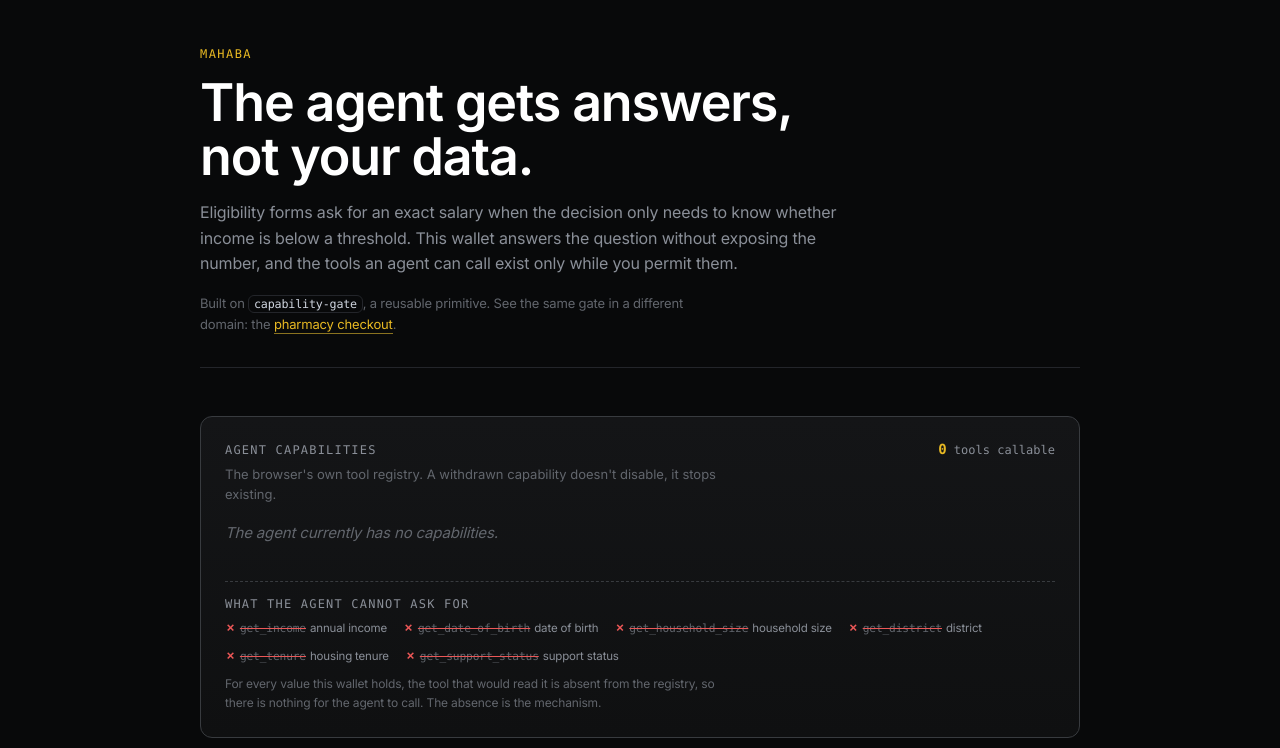
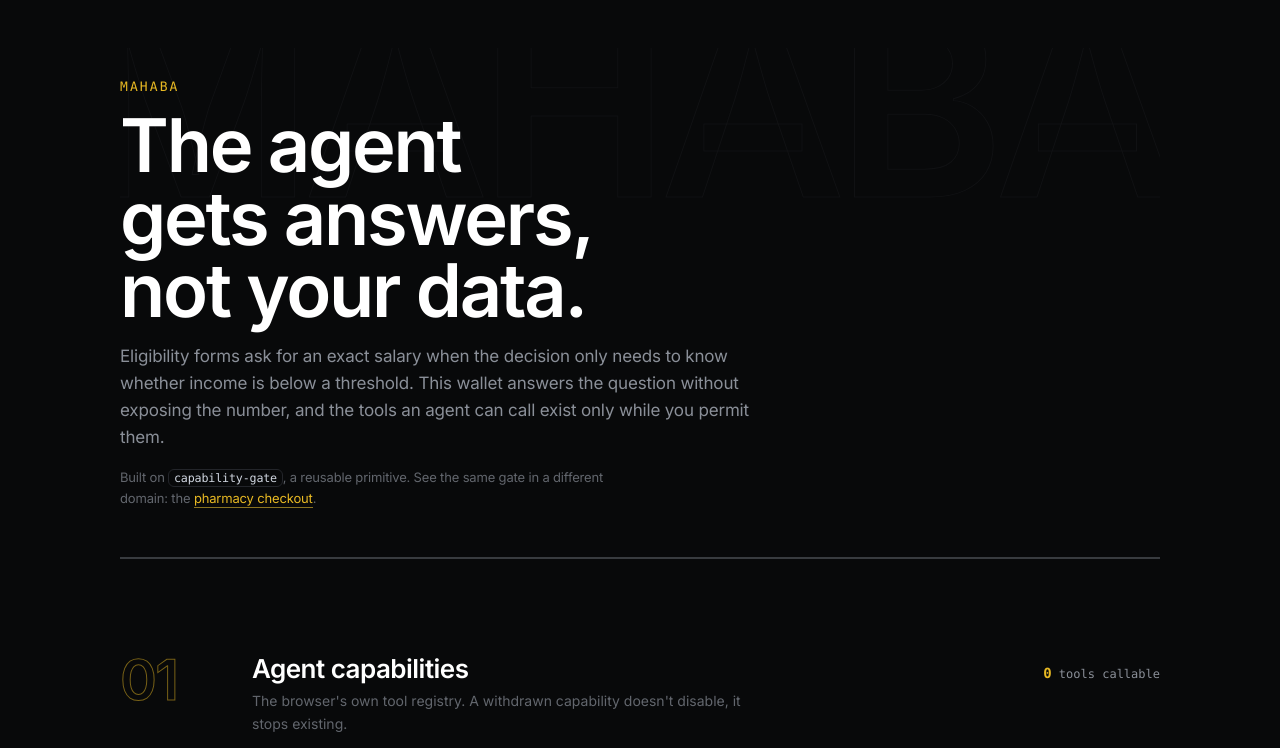
Before and after one commit to lewisawe/mahaba, a website built with Vite: page index.html in a window 1280 px wide. Shown: the top 748 px of the page. Built offline with nearby package versions, Linux system fonts and the light colour scheme.

Commit message:
Make the editorial framing the default UI
Adds src/styles-editorial.css, an additive layer that reframes the masthead and
sections in an editorial register: a ghost wordmark behind the headline, giant
outlined section numerals (the console's in accent amber), hard full-width
rules, and a heavier display headline. It restyles framing only and leaves the
capability console, claim controls, pending panel, audit log, and the cannot-ask
surface untouched, so the WebMCP demo is unchanged.

Editorial is now the default via data-ui="editorial" on <html>; ?ui=classic
falls back to the original instrument look. Palette stays Mahaba's amber-on-near
-black, not Aptor's, so the two projects don't look cloned. Typecheck clean;
both variants verified rendering in Chrome 152 with the console intact.

```diff
--- a/index.html
+++ b/index.html
@@ -1,11 +1,12 @@
 <!doctype html>
-<html lang="en">
+<html lang="en" data-ui="editorial">
 <head>
 <meta charset="utf-8">
 <meta name="viewport" content="width=device-width, initial-scale=1">
 <title>Mahaba</title>
 <meta name="description" content="A WebMCP eligibility wallet where the agent's tool registry is gated on revocable user consent.">
 <link rel="stylesheet" href="/src/styles.css">
+<link rel="stylesheet" href="/src/styles-editorial.css">
 </head>
 <body>
 <a class="skip-link" href="#main">Skip to content</a>
--- a/src/main.ts
+++ b/src/main.ts
@@ -163,6 +163,7 @@ declare global {
  * ------------------------------------------------------------------ */
 
 async function boot(): Promise<void> {
+  applyUiVariant();
   window.mahaba = { diagnostics };
 
   registerCapabilities({ gate, getProfile });
@@ -215,4 +216,20 @@ async function applyDemoState(): Promise<void> {
   }
 }
 
+/**
+ * UI framing variant. Editorial is the default (set as data-ui="editorial" on
+ * <html> in the markup). `?ui=classic` opts back into the original instrument
+ * framing. Framing only; the capability console and every tool behaviour are
+ * identical across both.
+ */
+function applyUiVariant(): void {
+  const ui = new URLSearchParams(window.location.search).get('ui');
+  if (ui === 'classic') {
+    document.documentElement.removeAttribute('data-ui');
+  } else if (ui === 'editorial') {
+    document.documentElement.setAttribute('data-ui', 'editorial');
+  }
+  // No param: leave the markup default (editorial) in place.
+}
+
 void boot();
--- /dev/null
+++ b/src/styles-editorial.css
@@ -0,0 +1,201 @@
+/**
+ * Editorial framing variant (Scope A).
+ *
+ * Additive layer loaded AFTER styles.css. It restyles only the framing, the
+ * masthead, section headings, rules, and display type, in an editorial /
+ * print-brutalist register. It deliberately does NOT touch the capability
+ * console, claim controls, pending panel, audit log, or the "cannot ask for"
+ * surface: those are the demonstration and stay exactly as they are.
+ *
+ * Identity is kept Mahaba's own: amber-on-near-black, single functional accent.
+ * The borrowed moves are structural (ghost wordmark, giant section numerals,
+ * hard rules, heavier headline), not the palette, so it reads as a sibling of
+ * the base design rather than a clone of another project.
+ *
+ * Opt in with ?ui=editorial (main.ts adds data-ui="editorial" to <html>).
+ */
+
+:root[data-ui="editorial"] {
+  /* A wider measure suits the editorial grid. */
+  --edit-max: 1040px;
+  /* Ghost wordmark + numeral colour: barely-there structural type. */
+  --edit-ghost: rgba(208, 214, 224, 0.045);
+  --edit-rule: var(--line-strong);
+}
+
+/* Wider canvas for the editorial layout. */
+:root[data-ui="editorial"] .masthead,
+:root[data-ui="editorial"] main,
+:root[data-ui="editorial"] .footer {
+  max-width: var(--edit-max);
+}
+
+/* ---------------- Masthead: ghost wordmark + display headline ---------------- */
+
+:root[data-ui="editorial"] .masthead {
+  position: relative;
+  padding-top: var(--space-8);
+  padding-bottom: var(--space-12);
+  border-bottom: 2px solid var(--edit-rule);
+  overflow: hidden;
+  isolation: isolate;
+}
+
+/* Oversized outline wordmark sitting behind the headline. Pointer-inert,
+   hidden from assistive tech, purely atmospheric. */
+:root[data-ui="editorial"] .masthead::before {
+  content: "MAHABA";
+  position: absolute;
+  top: -0.18em;
+  right: -0.04em;
+  z-index: -1;
+  font-family: var(--sans);
+  font-weight: 700;
+  font-size: clamp(96px, 20vw, 260px);
+  line-height: 0.8;
+  letter-spacing: -0.04em;
+  color: transparent;
+  -webkit-text-stroke: 1px var(--edit-ghost);
+  text-stroke: 1px var(--edit-ghost);
+  pointer-events: none;
+  user-select: none;
+}
+
+:root[data-ui="editorial"] .eyebrow {
+  font-size: 13px;
+  letter-spacing: 0.16em;
+}
+
+:root[data-ui="editorial"] h1 {
+  font-size: clamp(38px, 6.5vw, 74px);
+  font-weight: 700;
+  line-height: 0.98;
+  letter-spacing: -0.03em;
+  max-width: 16ch;
+}
+
+:root[data-ui="editorial"] .lede { font-size: 17px; max-width: 60ch; }
+
+/* ---------------- Sections: giant numerals + hard rules ---------------- */
+
+:root[data-ui="editorial"] main {
+  gap: 0;
+  counter-reset: section;
+}
+
+/* Each panel becomes an editorial band: hard top rule, a giant step numeral in
+   the left margin, content to its right. Falls back to stacked on narrow. */
+:root[data-ui="editorial"] main > .panel {
+  counter-increment: section;
+  position: relative;
+  background: transparent;
+  border: 0;
+  border-top: 1px solid var(--edit-rule);
+  border-radius: 0;
+  padding: var(--space-12) 0 var(--space-12) 132px;
+}
+
+/* The numeral. Editorial anchor, decorative, hidden from AT. */
+:root[data-ui="editorial"] main > .panel::before {
+  content: counter(section, decimal-leading-zero);
+  position: absolute;
+  left: 0;
+  top: var(--space-12);
+  width: 104px;
+  font-family: var(--sans);
+  font-weight: 700;
+  font-size: 56px;
+  line-height: 0.9;
+  letter-spacing: -0.03em;
+  color: transparent;
+  -webkit-text-stroke: 1px rgba(208, 214, 224, 0.14);
+  text-stroke: 1px rgba(208, 214, 224, 0.14);
+  pointer-events: none;
+  user-select: none;
+}
+
+/* The hero console band gets the accent numeral, so the eye still lands there
+   first, consistent with the single-flashlight logic. */
+:root[data-ui="editorial"] main > .panel-console::before {
+  color: transparent;
+  -webkit-text-stroke: 1px rgba(232, 185, 35, 0.5);
+  text-stroke: 1px rgba(232, 185, 35, 0.5);
+}
+
+/* Section headings scale up into the editorial register. */
+:root[data-ui="editorial"] .panel h2 {
+  font-family: var(--sans);
+  font-size: 26px;
+  font-weight: 600;
+  line-height: 1.05;
+  letter-spacing: -0.02em;
+  text-transform: none;
+  color: var(--paper);
+}
+
+:root[data-ui="editorial"] .panel-note {
+  font-size: 14px;
+  max-width: 58ch;
+}
+
+/* The console is still the focal panel: keep its inner card treatment so the
+   granted-tool amber wash and rows read exactly as before. We restyle the band
+   around it, not the console itself. Re-draw the console's own surface since we
+   stripped the panel background above. */
+:root[data-ui="editorial"] .panel-console {
+  padding-top: var(--space-12);
+}
+:root[data-ui="editorial"] .panel-console #console,
+:root[data-ui="editorial"] .panel-console .cannot {
+  /* leave inner console styling to styles.css; nothing to override here */
+}
+
+/* Details panels (Your details, Environment) keep the numeral rhythm but read
+   as quieter closing bands. */
+:root[data-ui="editorial"] main > .panel-details {
+  padding-block: var(--space-8);
+}
+:root[data-ui="editorial"] main > .panel-details::before {
+  top: var(--space-8);
+  font-size: 40px;
+}
+
+/* First band shouldn't carry a top rule against the masthead's 2px rule. */
+:root[data-ui="editorial"] main > .panel:first-child {
+  border-top: 0;
+}
+
+/* ---------------- Footer ---------------- */
+
+:root[data-ui="editorial"] .footer {
+  margin-top: var(--space-8);
+  padding-top: var(--space-8);
+  border-top: 2px solid var(--edit-rule);
+  font-size: 13px;
+  color: var(--text-faint);
+}
+
+/* ---------------- Responsive: collapse the numeral margin on narrow ---------------- */
+
+@media (max-width: 680px) {
+  :root[data-ui="editorial"] main > .panel {
+    padding-left: 0;
+    padding-block: var(--space-8);
+  }
+  :root[data-ui="editorial"] main > .panel::before {
+    position: static;
+    display: block;
+    width: auto;
+    margin-bottom: var(--space-3);
+    font-size: 34px;
+  }
+  :root[data-ui="editorial"] .masthead::before { font-size: clamp(80px, 26vw, 150px); }
+}
+
+/* Respect reduced motion is inherited; this variant adds no animation. The
+   ghost type also collapses gracefully if text-stroke is unsupported: the fill
+   is transparent, so worst case it is invisible, never a solid block. */
+@supports not ((-webkit-text-stroke: 1px black) or (text-stroke: 1px black)) {
+  :root[data-ui="editorial"] .masthead::before,
+  :root[data-ui="editorial"] main > .panel::before { display: none; }
+}
```
